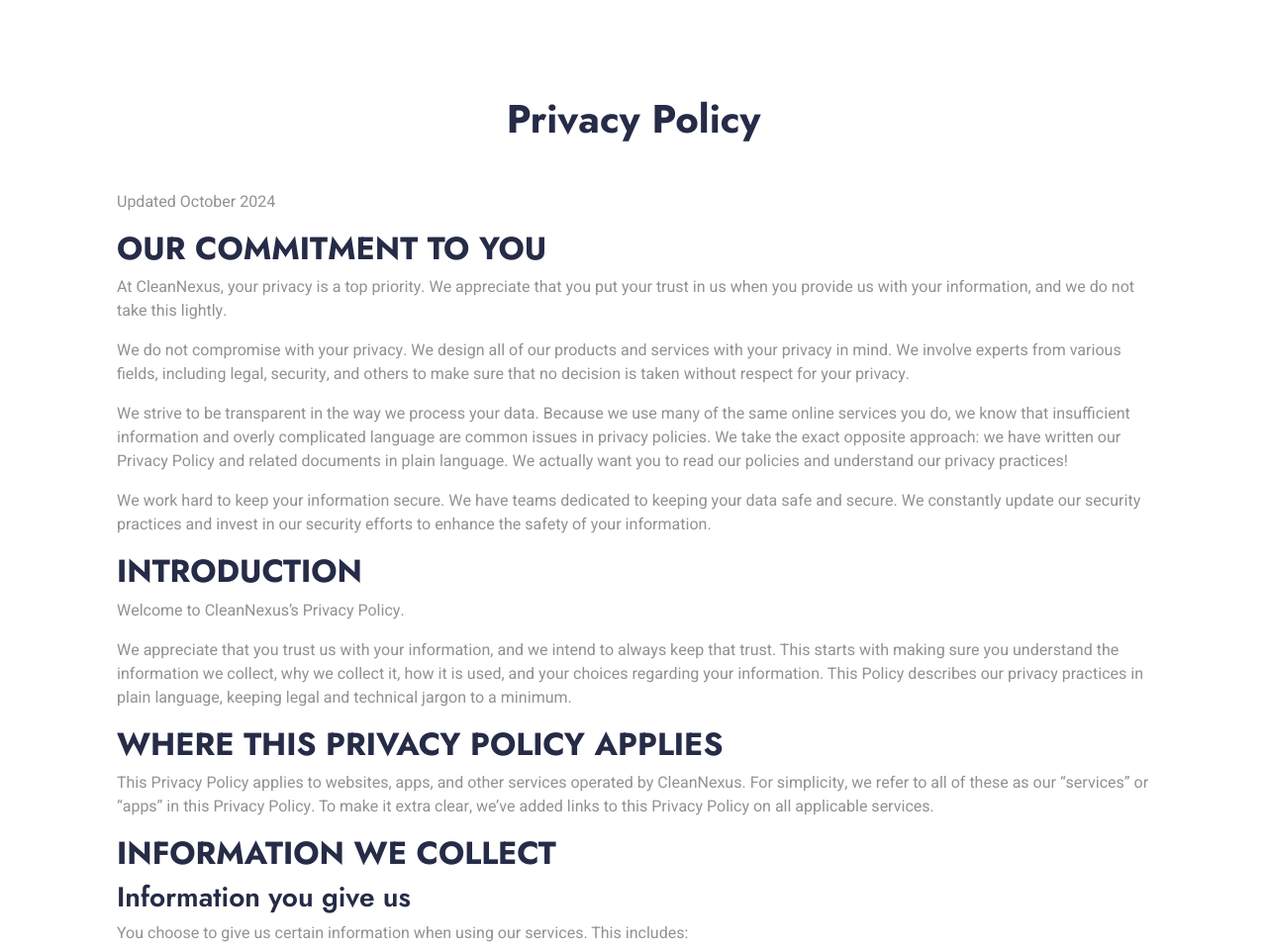
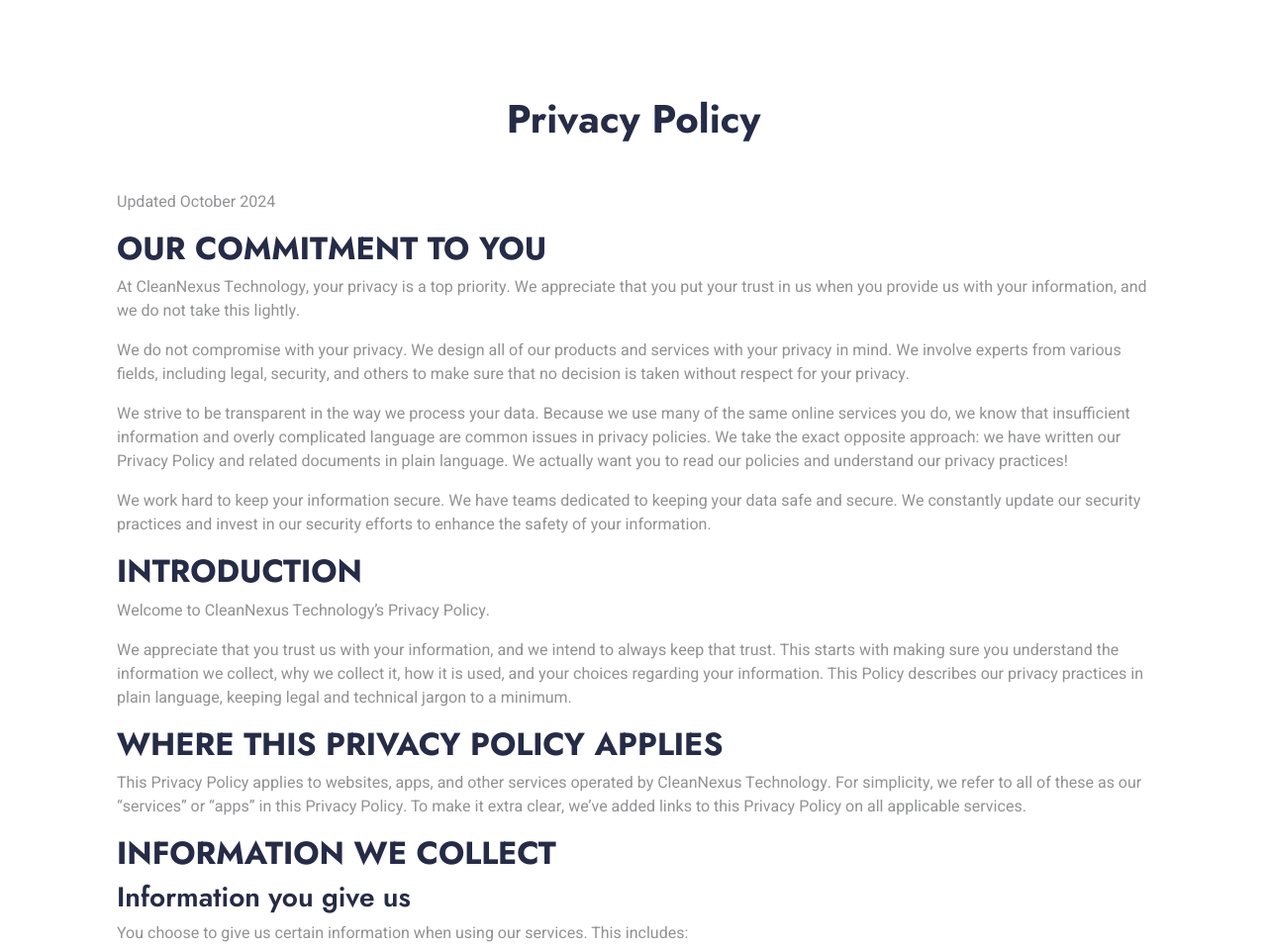
Before and after one commit to phonecleanerplus/phonecleanerplus.github.io, a plain HTML site: page privacy.html in a window 1280 px wide. Shown: the top 958 px of the page at 99% size. Drawn offline with nearby package versions, Linux system fonts and the light colour scheme.

Commit message:
Update privacy.html

```diff
--- a/privacy.html
+++ b/privacy.html
@@ -40,15 +40,15 @@
                </div>
                <p>Updated October 2024</p>
                <h2>OUR COMMITMENT TO YOU</h2>
-               <p>At CleanNexus, your privacy is a top priority. We appreciate that you put your trust in us when you provide us with your information, and we do not take this lightly.</p>
+               <p>At CleanNexus Technology, your privacy is a top priority. We appreciate that you put your trust in us when you provide us with your information, and we do not take this lightly.</p>
                <p>We do not compromise with your privacy. We design all of our products and services with your privacy in mind. We involve experts from various fields, including legal, security, and others to make sure that no decision is taken without respect for your privacy.</p>
                <p>We strive to be transparent in the way we process your data. Because we use many of the same online services you do, we know that insufficient information and overly complicated language are common issues in privacy policies. We take the exact opposite approach: we have written our Privacy Policy and related documents in plain language. We actually want you to read our policies and understand our privacy practices!</p>
                <p>We work hard to keep your information secure. We have teams dedicated to keeping your data safe and secure. We constantly update our security practices and invest in our security efforts to enhance the safety of your information.</p>
                <h2>INTRODUCTION</h2>
-               <p>Welcome to CleanNexus’s Privacy Policy.</p>
+               <p>Welcome to CleanNexus Technology’s Privacy Policy.</p>
                <p>We appreciate that you trust us with your information, and we intend to always keep that trust. This starts with making sure you understand the information we collect, why we collect it, how it is used, and your choices regarding your information. This Policy describes our privacy practices in plain language, keeping legal and technical jargon to a minimum.</p>
                <h2>WHERE THIS PRIVACY POLICY APPLIES</h2>
-               <p>This Privacy Policy applies to websites, apps, and other services operated by CleanNexus. For simplicity, we refer to all of these as our “services” or “apps” in this Privacy Policy. To make it extra clear, we’ve added links to this Privacy Policy on all applicable services.</p>
+               <p>This Privacy Policy applies to websites, apps, and other services operated by CleanNexus Technology. For simplicity, we refer to all of these as our “services” or “apps” in this Privacy Policy. To make it extra clear, we’ve added links to this Privacy Policy on all applicable services.</p>
                <h2>INFORMATION WE COLLECT</h2>
                <h3>Information you give us</h3>
                <p>You choose to give us certain information when using our services. This includes:</p>
@@ -108,7 +108,7 @@
                <h2>POLICY CHANGES</h2>
                <p>We may make changes to this Privacy Policy from time to time. If we do, we will post the revised policy here and, if the changes are significant, we will provide a more prominent notice. If required by law, we will notify you of any changes to this Privacy Policy.</p>
                <h2>DATA PROTECTION OFFICER</h2>
-               <p>For European users, CleanNexus has appointed a Data Protection Officer responsible for overseeing data protection matters. You can contact our Data Protection Officer at any time using the contact details provided below..</p>
+               <p>For European users, CleanNexus Technology has appointed a Data Protection Officer responsible for overseeing data protection matters. You can contact our Data Protection Officer at any time using the contact details provided below..</p>
                <h2>HOW TO CONTACT US</h2>
                <p>If you have questions about this Privacy Policy, here’s how you can reach us:</p>
                <p>Online: <a href="mailto:phone.cleaner.plus@gmail.com">phone.cleaner.plus@gmail.com</a></p>
```
